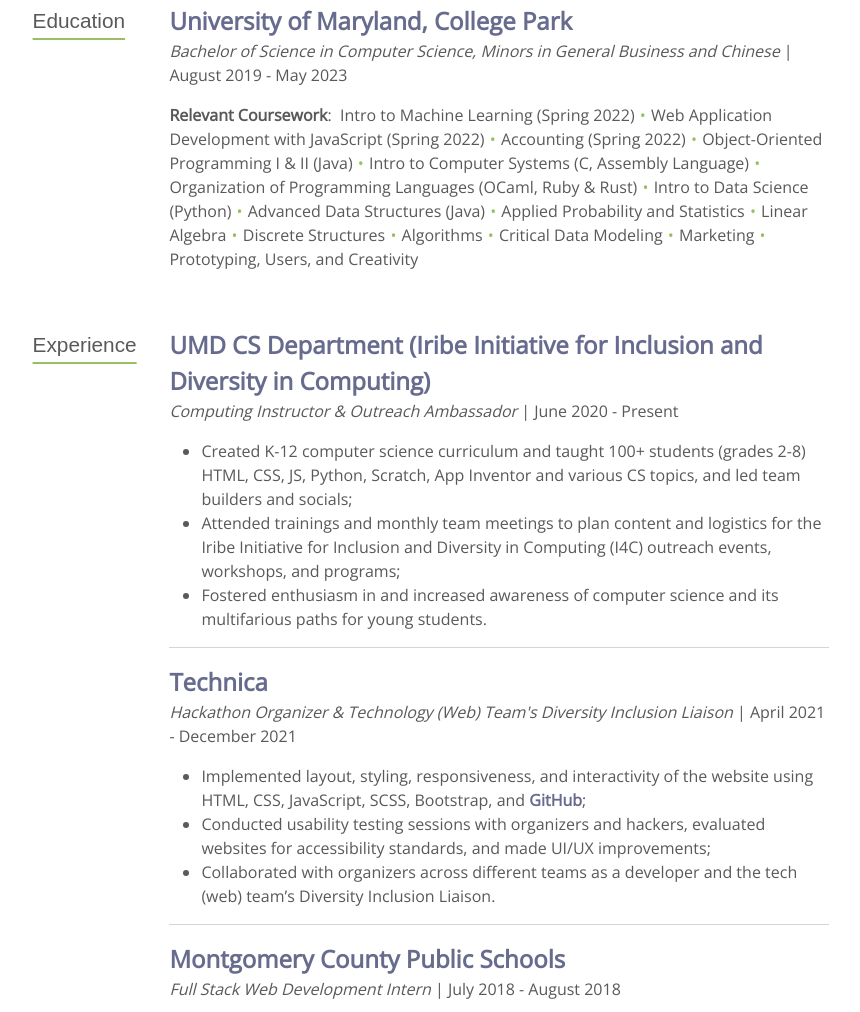
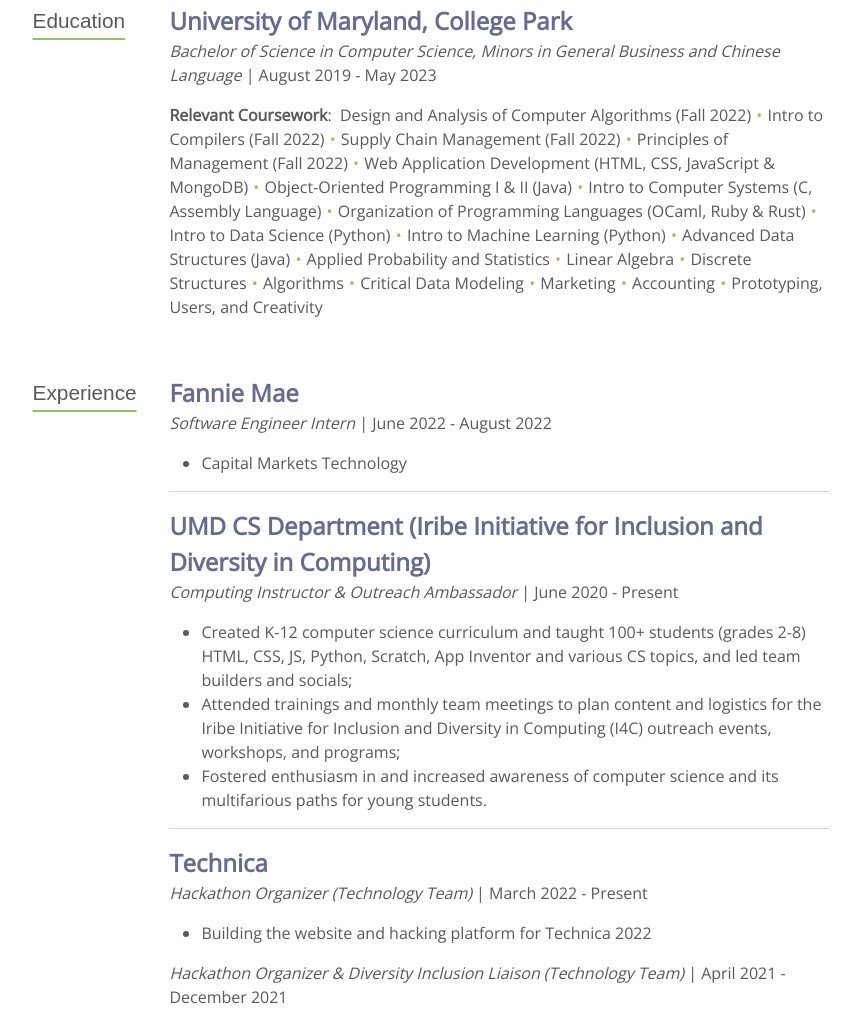
Before and after one commit to emilyschang/emilyschang.github.io, a website: page resume.html in a window 1280 px wide. Shown: the part 258-1270 px from the top of the page, without its empty margins (209-1069 px from the left). Drawn offline with nearby package versions, Linux system fonts and the light colour scheme; files that its build step writes are made by us from their sources; a web font is replaced by a local one.

Commit message:
update info on home and resume pages

```diff
--- a/resume.html
+++ b/resume.html
@@ -47,13 +47,13 @@
                     <div class="col-lg-10">
                         <div class="title-info">
                             <a href="https://www.umd.edu/" target="_blank" class="title-link">University of Maryland, College Park</a>
-                            <p><i>Bachelor of Science in Computer Science, Minors in General Business and Chinese</i> | August 2019 - May 2023</p>
+                            <p><i>Bachelor of Science in Computer Science, Minors in General Business and Chinese Language</i> | August 2019 - May 2023</p>
                             <p>
-                                <b>Relevant Coursework</b>:&nbsp Intro to Machine Learning (Spring 2022) <span class="bullet">&bull;</span> Web Application Development with JavaScript (Spring 2022) <span class="bullet">&bull;</span>
-                                Accounting (Spring 2022) <span class="bullet">&bull;</span> Object-Oriented Programming I & II (Java) <span class="bullet">&bull;</span> Intro to Computer Systems (C, Assembly Language) <span class="bullet">&bull;</span>
-                                Organization of Programming Languages (OCaml, Ruby & Rust) <span class="bullet">&bull;</span> Intro to Data Science (Python) <span class="bullet">&bull;</span> Advanced Data Structures (Java) <span class="bullet">&bull;</span>
+                                <b>Relevant Coursework</b>:&nbsp Design and Analysis of Computer Algorithms (Fall 2022) <span class="bullet">&bull;</span> Intro to Compilers (Fall 2022) <span class="bullet">&bull;</span> Supply Chain Management (Fall 2022) <span class="bullet">&bull;</span> Principles of Management (Fall 2022) <span class="bullet">&bull;</span>
+                                Web Application Development (HTML, CSS, JavaScript & MongoDB) <span class="bullet">&bull;</span> Object-Oriented Programming I & II (Java) <span class="bullet">&bull;</span> Intro to Computer Systems (C, Assembly Language) <span class="bullet">&bull;</span>
+                                Organization of Programming Languages (OCaml, Ruby & Rust) <span class="bullet">&bull;</span> Intro to Data Science (Python) <span class="bullet">&bull;</span> Intro to Machine Learning (Python) <span class="bullet">&bull;</span> Advanced Data Structures (Java) <span class="bullet">&bull;</span>
                                 Applied Probability and Statistics <span class="bullet">&bull;</span> Linear Algebra <span class="bullet">&bull;</span> Discrete Structures <span class="bullet">&bull;</span> Algorithms <span class="bullet">&bull;</span> Critical Data Modeling <span class="bullet">&bull;</span> Marketing <span class="bullet">&bull;</span>
-                                Prototyping, Users, and Creativity
+                                Accounting <span class="bullet">&bull;</span> Prototyping, Users, and Creativity
                             </p>
                         </div>
                     </div>
@@ -63,6 +63,14 @@
                         <p class="resume-heading">Experience</p>
                     </div>
                     <div class="col-lg-10">
+                        <div class="title-info">
+                            <a href="https://www.fanniemae.com/" target="_blank" class="title-link">Fannie Mae</a>
+                            <p><i>Software Engineer Intern</i> | June 2022 - August 2022</p>
+                        </div>
+                        <ul>
+                            <li>Capital Markets Technology</li>
+                        </ul>
+                        <hr>
                         <div class="title-info">
                             <a href="https://inclusion.cs.umd.edu/" target="_blank" class="title-link">UMD CS Department (Iribe Initiative for Inclusion and Diversity in Computing)</a>
                             <p><i>Computing Instructor & Outreach Ambassador</i> | June 2020 - Present</p>
@@ -75,7 +83,13 @@
                         <hr>
                         <div class="title-info">
                             <a href="https://gotechnica.org/" target="_blank" class="title-link">Technica</a>
-                            <p><i>Hackathon Organizer & Technology (Web) Team's Diversity Inclusion Liaison</i> | April 2021 - December 2021</p>
+                            <p><i>Hackathon Organizer (Technology Team)</i> | March 2022 - Present</p>
+                        </div>
+                        <ul>
+                            <li>Building the website and hacking platform for Technica 2022</li>
+                        </ul>
+                        <div>
+                            <p><i>Hackathon Organizer & Diversity Inclusion Liaison (Technology Team)</i> | April 2021 - December 2021</p>
                         </div>
                         <ul>
                             <li>Implemented layout, styling, responsiveness, and interactivity of the website using HTML, CSS, JavaScript, SCSS, Bootstrap, and <b><a href="https://github.com/gotechnica" target="_blank" class="technica-link">GitHub</a></b>;</li>
@@ -95,7 +109,7 @@
                         <hr>
                         <div class="title-info">
                             <a href="https://www.instagram.com/eccreates/" target="_blank" class="title-link">Eccreates</a>
-                            <p><i>Artist</i> | 2011 - Present</p>
+                            <p><i>Artist</i> | 2011 - 2020</p>
                         </div>
                         <ul>
                             <li>Worked in many forms of art: photography, graphic design, ceramics, hand-lettering, sketching, and painting;</li>
@@ -149,7 +163,7 @@
                                 <p class="proj-content">Redesigned DC metro kiosks by conducting fieldwork, prototyping using Adobe XD, completing usability testing, and iterating based on feedback.</p>
                             </div>
                         </a>
-                        <a href="https://gotechnica.org/" target="_blank" class="proj-link">
+                        <a href="https://2021.gotechnica.org/" target="_blank" class="proj-link">
                             <div class="col-lg-2 project" style="background-image: linear-gradient(rgba(26,26,26,0), rgba(26,26,26,0.2), rgba(26,26,26,0.5), rgba(26,26,26,0.8)), url('img/technica.png'); background-size: cover;">
                                 <p class="proj-heading">Technica 2021 Website</p>
                                 <p class="proj-content">Built the website for Technica (the world's largest hackathon for underrepresented genders) using HTML, CSS, SCSS, JavaScript, and Bootstrap.</p>
```
Also changed, not shown: index.html (+1 -1 lines).
